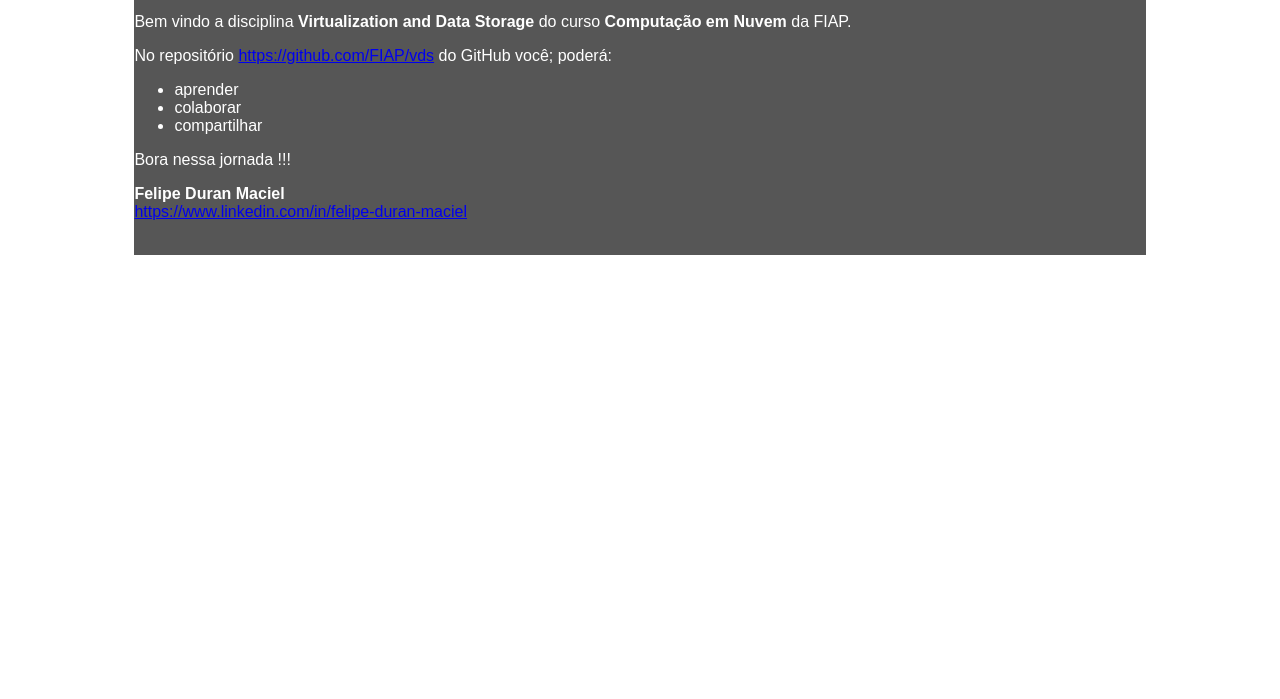
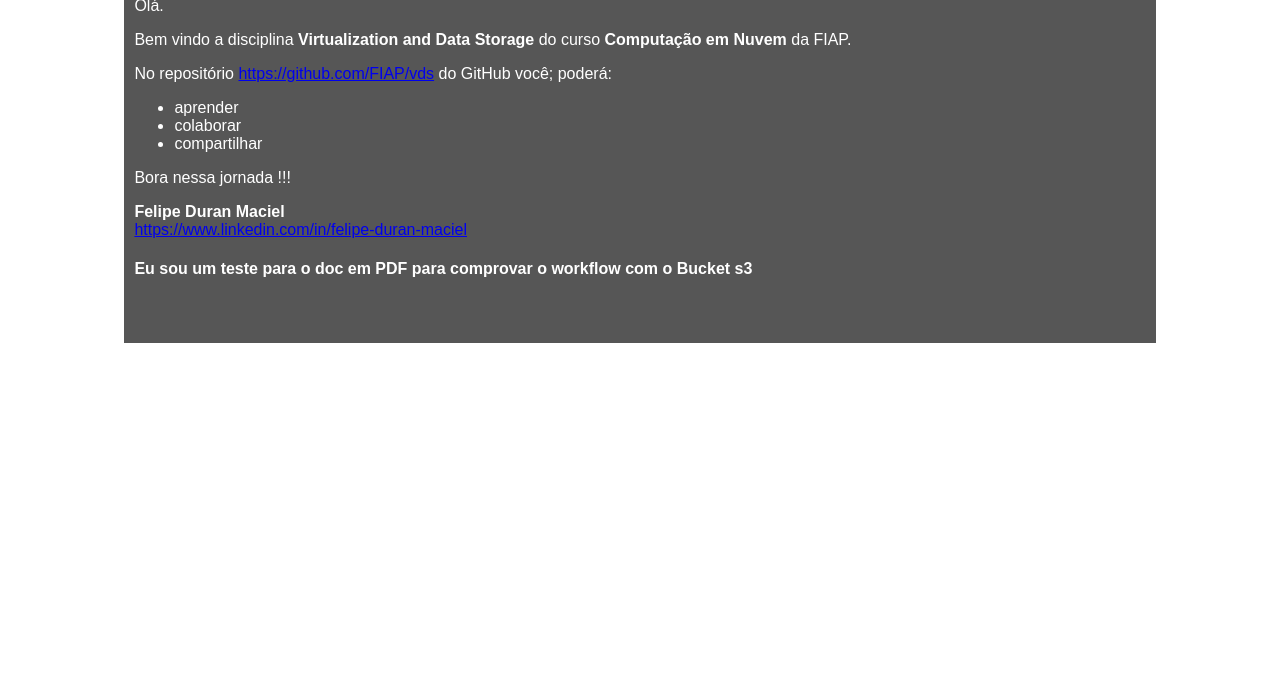
Before and after one commit to FelipeDuranl/bucket-aws-s3-felipe-duran, a plain HTML site: page index.html in a window 1280 px wide. Shown: the part 101-800 px from the top of the page. Drawn offline with Linux system fonts and the light colour scheme.

Commit message:
ajuteste para o doc em PDF para comprovar o workflow

```diff
--- a/index.html
+++ b/index.html
@@ -15,6 +15,7 @@
             background: #565656;
             width: 80%;
             margin: 0 auto;
+            padding: 10px;
         }
     </style>
 </head>
@@ -32,6 +33,7 @@
             </ul>
             <p>Bora nessa jornada !!!</p>
             <p><b>Felipe Duran Maciel</b><br /><a href="https://www.linkedin.com/in/felipe-duran-maciel-3a96a8164">https://www.linkedin.com/in/felipe-duran-maciel</a></p>
+            <h4>Eu sou um teste para o doc em PDF para comprovar o workflow com o <strong>Bucket s3</strong></h4>
         <p>&nbsp;</p>
     </div>
 
```
